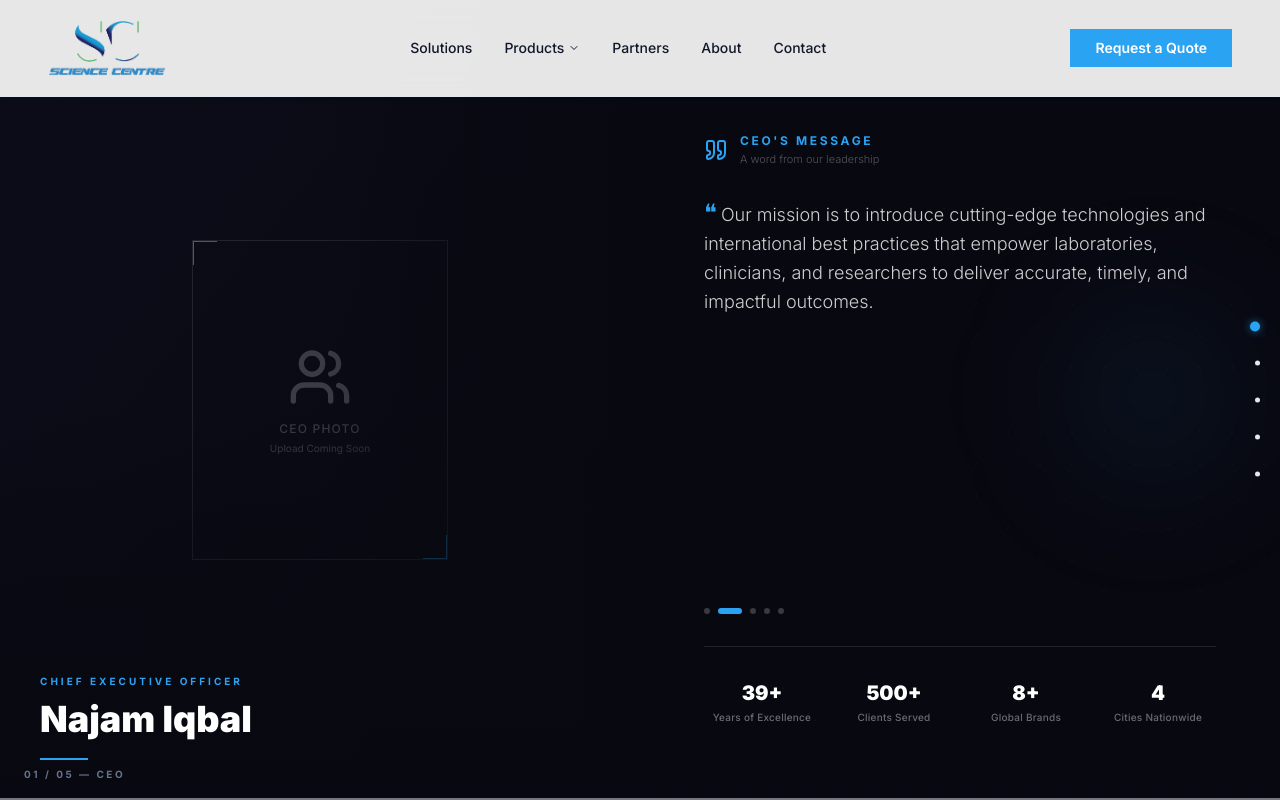
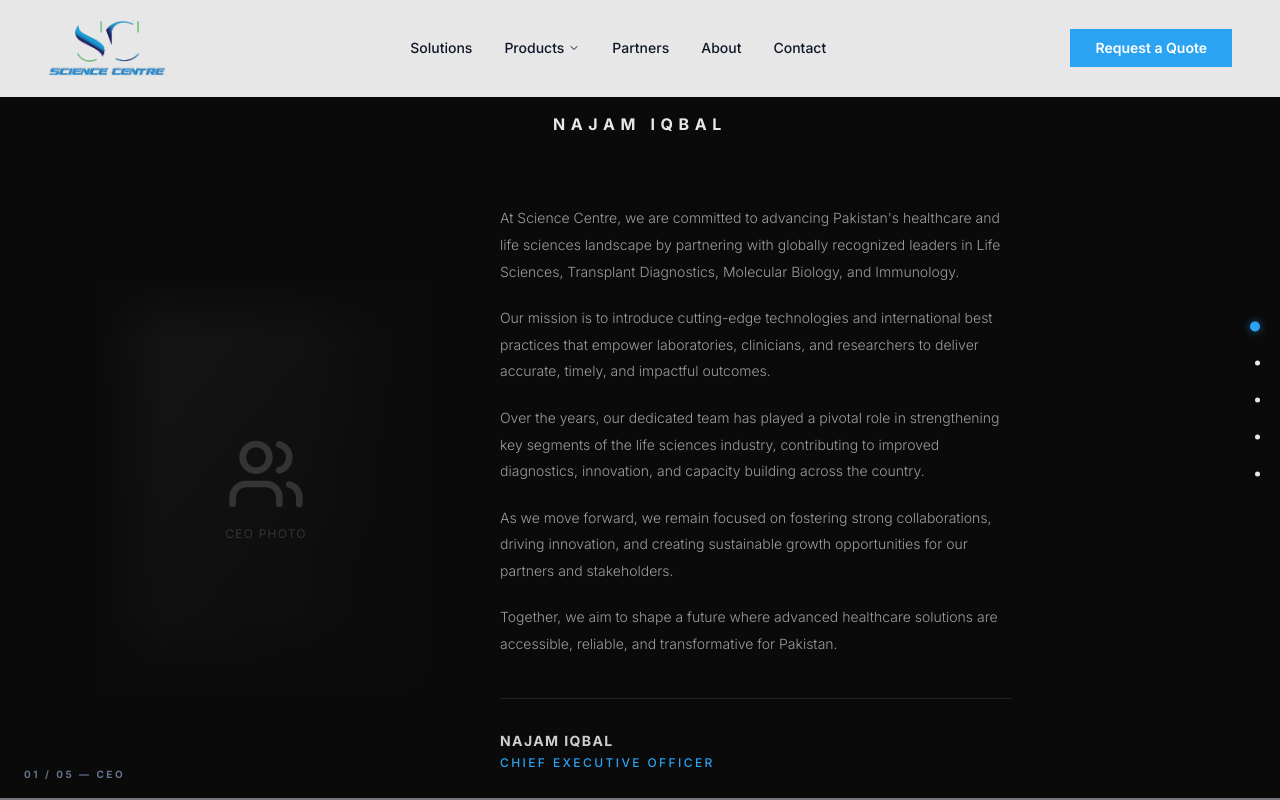
Before and after one commit to tayyabnasir01112-debug/Lab-Solutions-Pakistan, a React (Vite) app in the folder artifacts/science-centre/: page /about in a window 1280 px wide. Built offline with nearby package versions, Linux system fonts and the light colour scheme.

Commit message:
CEO panel: clean reference style - centered name, merged photo, plain message

```diff
--- a/artifacts/science-centre/src/pages/about.tsx
+++ b/artifacts/science-centre/src/pages/about.tsx
@@ -1,8 +1,7 @@
 import { useRef, useState, useEffect } from "react";
 import { motion, useInView, AnimatePresence } from "framer-motion";
 import { SiteNavbar } from "@/components/site-navbar";
-import { SiteFooter } from "@/components/site-footer";
-import { ArrowRight, Quote, Award, Users, Globe, HeartPulse, Microscope, FlaskConical, Dna } from "lucide-react";
+import { ArrowRight, Award, Users, Globe, HeartPulse, Microscope, FlaskConical, Dna } from "lucide-react";
 import { Link } from "wouter";
 
 function img(src: string) {
@@ -92,104 +91,75 @@ const slideVariants = {
 
 /* ─── Panel 1: CEO ────────────────────────────────────────────── */
 function CEOPanel() {
-  const [activePara, setActivePara] = useState(0);
+  return (
+    <div className="relative w-full bg-[#0a0a0a] flex flex-col" style={{ height: "100dvh" }}>
 
-  useEffect(() => {
-    const t = setInterval(() => setActivePara(i => (i + 1) % ceoParagraphs.length), 4000);
-    return () => clearInterval(t);
-  }, []);
+      {/* CEO Name — centered at top */}
+      <div className="flex items-center justify-center pt-28 pb-10 flex-shrink-0">
+        <motion.h1
+          className="text-sm md:text-base font-bold tracking-[0.35em] text-white/90 uppercase"
+          initial={{ opacity: 0, y: -10 }}
+          animate={{ opacity: 1, y: 0 }}
+          transition={{ duration: 0.8, delay: 0.2 }}>
+          Najam Iqbal
+        </motion.h1>
+      </div>
 
-  return (
-    <div className="relative w-full bg-[#080810]" style={{ height: "100dvh" }}>
-      {/* Dot grid */}
-      <div className="absolute inset-0 opacity-[0.035]"
-        style={{ backgroundImage: "radial-gradient(circle, white 1px, transparent 1px)", backgroundSize: "32px 32px" }} />
+      {/* Main content — photo left, message right */}
+      <div className="flex flex-1 items-center px-16 md:px-24 gap-16 min-h-0">
 
-      <div className="relative h-full grid lg:grid-cols-2">
+        {/* LEFT: CEO Photo — merges into black */}
+        <motion.div
+          className="flex-shrink-0 relative"
+          style={{ width: "340px", height: "420px" }}
+          initial={{ opacity: 0, x: -30 }}
+          animate={{ opacity: 1, x: 0 }}
+          transition={{ duration: 1, delay: 0.3, ease: [0.16, 1, 0.3, 1] }}>
 
-        {/* LEFT: CEO Photo */}
-        <div className="relative overflow-hidden">
-          {/* Photo placeholder — replaced when CEO image is uploaded */}
-          <div className="absolute inset-0 bg-gradient-to-r from-[#080810]/0 via-transparent to-[#080810]" style={{ zIndex: 2 }} />
-          <div className="absolute inset-0 bg-gradient-to-t from-[#080810] via-transparent to-transparent" style={{ zIndex: 2 }} />
-
-          {/* CEO Image — replace src when photo is ready */}
-          <div className="absolute inset-0 flex items-center justify-center bg-gradient-to-br from-[#0d0d1a] to-[#080810]">
-            {/* Placeholder visual */}
-            <div className="w-64 h-80 border border-white/10 flex flex-col items-center justify-center text-white/20 relative">
-              <div className="absolute top-0 left-0 w-6 h-6 border-t border-l border-primary/60" />
-              <div className="absolute bottom-0 right-0 w-6 h-6 border-b border-r border-primary/60" />
-              <Users className="h-16 w-16 mb-3" />
-              <span className="text-xs tracking-widest uppercase font-medium">CEO Photo</span>
-              <span className="text-[10px] text-white/20 mt-1">Upload Coming Soon</span>
+          {/* Placeholder — swap with real photo */}
+          <div className="w-full h-full bg-gradient-to-br from-white/5 to-transparent relative overflow-hidden">
+            <div className="absolute inset-0 flex flex-col items-center justify-center text-white/15">
+              <Users className="h-20 w-20 mb-3" />
+              <span className="text-xs tracking-widest uppercase">CEO Photo</span>
             </div>
           </div>
 
-          {/* Name overlay at bottom */}
-          <div className="absolute bottom-0 left-0 right-0 p-10 z-10">
-            <motion.div initial={{ opacity: 0, y: 20 }} animate={{ opacity: 1, y: 0 }} transition={{ delay: 0.5, duration: 0.7 }}>
-              <div className="text-[10px] font-bold tracking-[0.3em] text-primary uppercase mb-2">Chief Executive Officer</div>
-              <h2 className="text-3xl md:text-4xl font-[var(--app-font-heading)] font-black text-white leading-tight">
-                Najam Iqbal
-              </h2>
-              <div className="w-12 h-0.5 bg-primary mt-4" />
+          {/* Fade edges so photo bleeds into black background — like reference */}
+          <div className="absolute inset-0 pointer-events-none"
+            style={{ background: "linear-gradient(to right, transparent 60%, #0a0a0a)" }} />
+          <div className="absolute inset-0 pointer-events-none"
+            style={{ background: "linear-gradient(to bottom, #0a0a0a 0%, transparent 15%, transparent 80%, #0a0a0a 100%)" }} />
+          <div className="absolute inset-0 pointer-events-none"
+            style={{ background: "linear-gradient(to left, transparent 80%, #0a0a0a)" }} />
         </motion.div>
-          </div>
-        </div>
 
-        {/* RIGHT: Message */}
-        <div className="flex flex-col justify-center px-10 md:px-16 pt-24 pb-10 relative">
-          {/* Glow orb */}
-          <div className="absolute top-1/3 right-0 w-64 h-64 rounded-full blur-3xl pointer-events-none"
-            style={{ background: "radial-gradient(circle, hsl(var(--primary)/0.12), transparent 70%)" }} />
+        {/* RIGHT: CEO Message */}
+        <motion.div
+          className="flex-1 max-w-lg"
+          initial={{ opacity: 0, x: 30 }}
+          animate={{ opacity: 1, x: 0 }}
+          transition={{ duration: 1, delay: 0.5, ease: [0.16, 1, 0.3, 1] }}>
 
-          <motion.div initial={{ opacity: 0, x: 20 }} animate={{ opacity: 1, x: 0 }} transition={{ delay: 0.3, duration: 0.7 }}>
-            {/* Label */}
-            <div className="flex items-center gap-3 mb-8">
-              <Quote className="h-6 w-6 text-primary flex-shrink-0" />
-              <div>
-                <div className="text-xs font-bold tracking-[0.22em] text-primary uppercase">CEO's Message</div>
-                <div className="text-white/30 text-[11px] font-light mt-0.5">A word from our leadership</div>
-              </div>
-            </div>
-
-            {/* Cycling paragraphs */}
-            <div className="relative" style={{ minHeight: "200px" }}>
-              <AnimatePresence mode="wait">
-                <motion.p key={activePara}
-                  className="text-white/80 text-base md:text-lg font-light leading-relaxed absolute inset-0"
-                  initial={{ opacity: 0, y: 16 }}
+          <div className="space-y-5">
+            {ceoParagraphs.map((para, i) => (
+              <motion.p key={i}
+                className="text-white/60 text-sm leading-[1.9] font-light"
+                initial={{ opacity: 0, y: 10 }}
                 animate={{ opacity: 1, y: 0 }}
-                  exit={{ opacity: 0, y: -16 }}
-                  transition={{ duration: 0.5, ease: [0.16, 1, 0.3, 1] }}>
-                  <span className="text-primary text-2xl leading-none mr-1">❝</span>
-                  {ceoParagraphs[activePara]}
+                transition={{ duration: 0.6, delay: 0.6 + i * 0.1 }}>
+                {para}
               </motion.p>
-              </AnimatePresence>
-            </div>
-
-            {/* Para dots */}
-            <div className="flex gap-2 mt-52 mb-8">
-              {ceoParagraphs.map((_, i) => (
-                <button key={i} onClick={() => setActivePara(i)}
-                  className="transition-all duration-300 rounded-full h-1.5"
-                  style={{ width: i === activePara ? "24px" : "6px", backgroundColor: i === activePara ? "hsl(var(--primary))" : "rgba(255,255,255,0.2)" }} />
             ))}
           </div>
 
-            {/* Stats strip */}
-            <div className="grid grid-cols-4 gap-4 border-t border-white/10 pt-8">
-              {stats.map((s, i) => (
-                <div key={i} className="text-center">
-                  <div className="text-xl font-[var(--app-font-heading)] font-black text-white">
-                    <CountUp to={s.value} suffix={s.suffix} />
-                  </div>
-                  <div className="text-[10px] text-white/40 font-medium tracking-wide mt-1 leading-tight">{s.label}</div>
-                </div>
-              ))}
-            </div>
+          {/* Signature */}
+          <motion.div className="mt-10 pt-8 border-t border-white/10"
+            initial={{ opacity: 0 }} animate={{ opacity: 1 }}
+            transition={{ duration: 0.6, delay: 1.2 }}>
+            <div className="text-white/80 text-sm font-bold tracking-widest uppercase">Najam Iqbal</div>
+            <div className="text-primary text-xs tracking-[0.2em] uppercase mt-1 font-medium">Chief Executive Officer</div>
           </motion.div>
-        </div>
+        </motion.div>
       </div>
     </div>
   );
```
Lines whose indentation alone changed are shown as unchanged.
